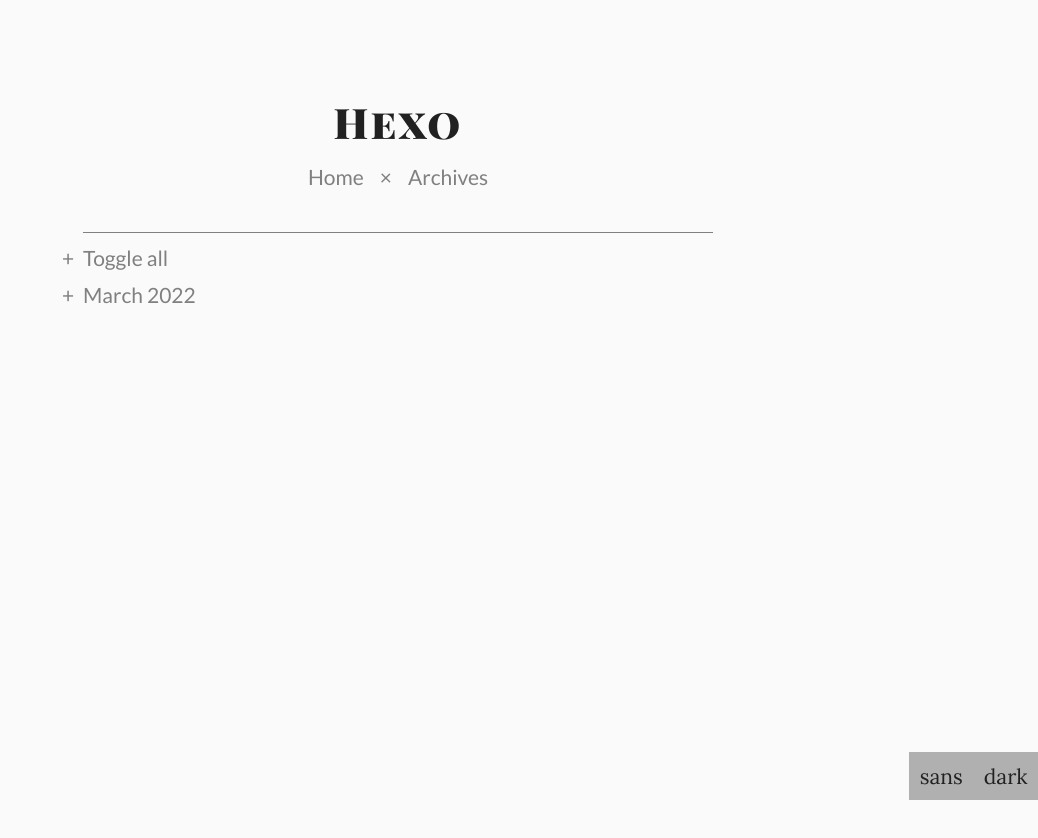
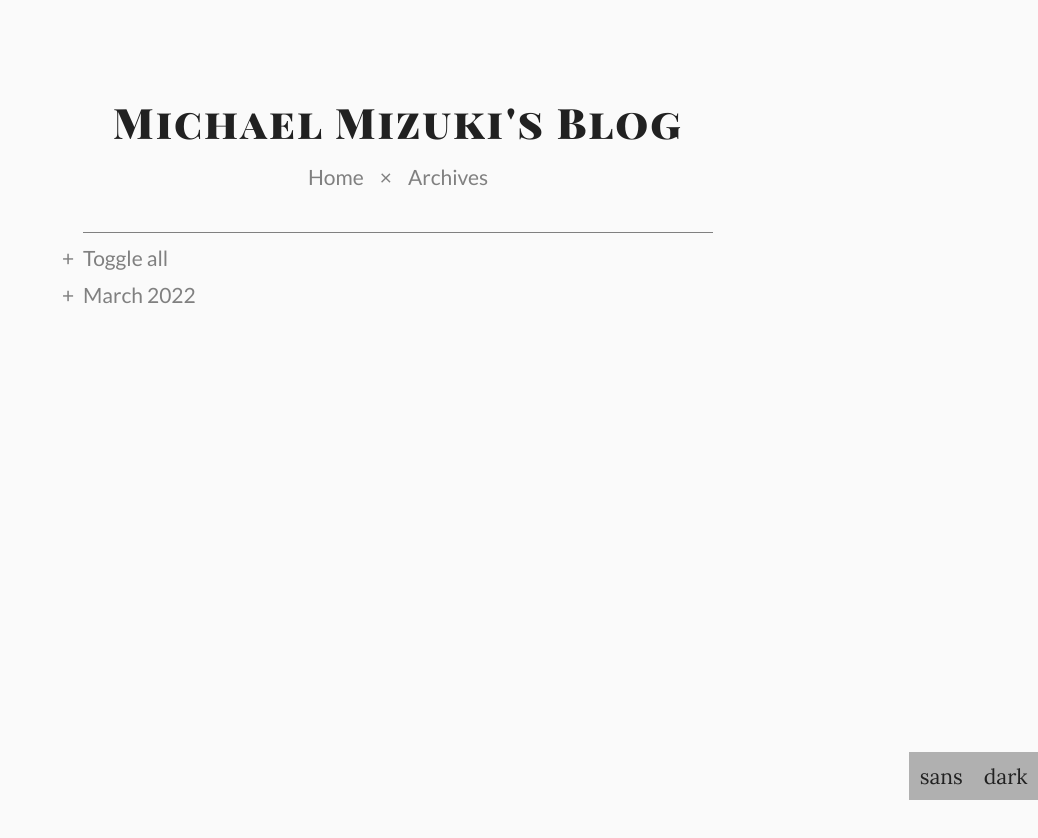
Before and after one commit to michaelmizuki/michaelmizuki.github.io, a plain HTML site: page archives/2022/03/index.html in a window 1280 px wide. Shown: the whole page, without its empty margins (242-1280 px from the left). Drawn offline with Linux system fonts and the light colour scheme.

Commit message:
Site updated: 2022-03-30 23:25:26

```diff
--- a/archives/2022/03/index.html
+++ b/archives/2022/03/index.html
@@ -3,7 +3,7 @@
 <head>
   <meta charset="utf-8">
 
-  <title>Archives: 2022/3 | Hexo</title>
+  <title>Archives: 2022/3 | Michael Mizuki&#39;s Blog</title>
   <meta name="viewport" content="width=device-width, initial-scale=1, maximum-scale=1">
 
 
@@ -16,18 +16,18 @@
 
 
   <meta property="og:type" content="website">
-<meta property="og:title" content="Hexo">
+<meta property="og:title" content="Michael Mizuki&#39;s Blog">
 <meta property="og:url" content="http://example.com/archives/2022/03/index.html">
-<meta property="og:site_name" content="Hexo">
+<meta property="og:site_name" content="Michael Mizuki&#39;s Blog">
 <meta property="og:locale" content="en_US">
-<meta property="article:author" content="John Doe">
+<meta property="article:author" content="Michael Mizuki">
 <meta name="twitter:card" content="summary"><meta name="generator" content="Hexo 6.1.0"></head>
 
 <body>
   <div id="wrapper">
     <header id="header">
   <h1 id="title">
-    <a href="/">Hexo</a>
+    <a href="/">Michael Mizuki&#39;s Blog</a>
   </h1>
   <nav>
 
```
Also changed, not shown: 2022/03/30/wowow/index.html (+4 -4 lines), archives/2022/index.html (+5 -5 lines), archives/index.html (+5 -5 lines), index.html (+5 -5 lines).
